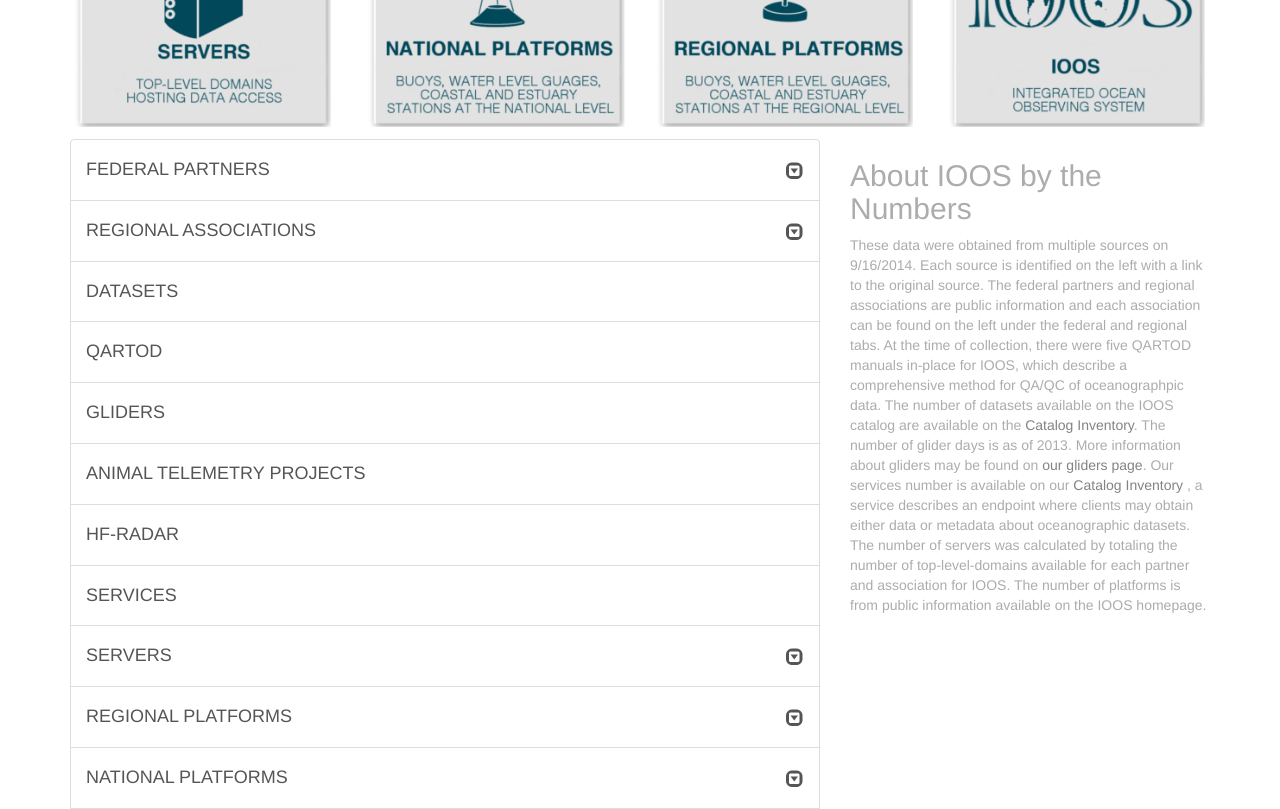
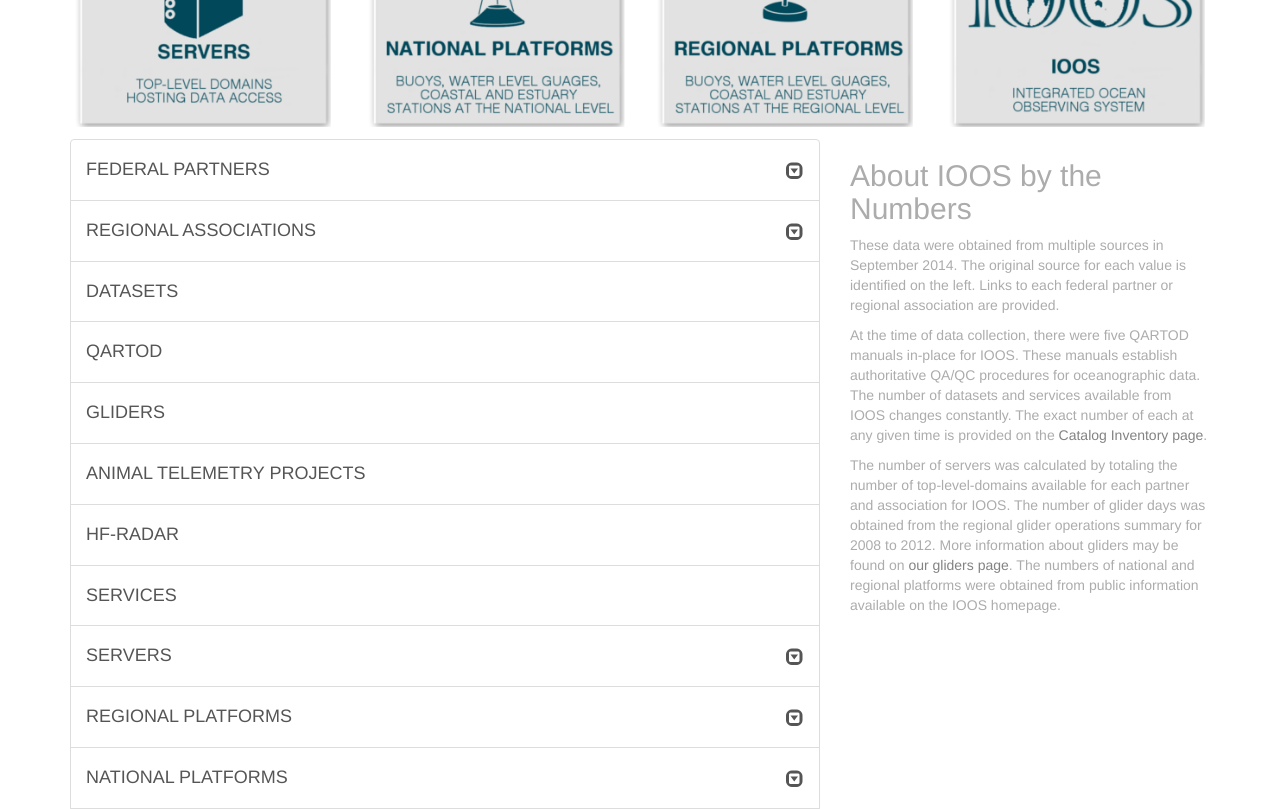
Before and after one commit to ioos/service-monitor, a Flask app: page /by_the_numbers in a window 1280 px wide. Shown: the part 1049-1858 px from the top of the page. Run offline with Flask 2, Linux system fonts and the light colour scheme; parts of the project's set-up code (start-up, migrations or seed data) failed here and were passed over; some libraries are stand-ins or nearby versions.

Commit message:
BTN updates

```diff
--- a/ioos_catalog/templates/by_the_numbers.html
+++ b/ioos_catalog/templates/by_the_numbers.html
@@ -380,26 +380,27 @@
     <div class="col-md-4 about-btn">
       <h2>About IOOS by the Numbers</h2>
       <p>
-        These data were obtained from multiple sources on 9/16/2014. Each
-        source is identified on the left with a link to the original source.
-        The federal partners and regional associations are public information
-        and each association can be found on the left under the federal and
-        regional tabs.  At the time of collection, there were five QARTOD
-        manuals in-place for IOOS, which describe a comprehensive method for
-        QA/QC of oceanographpic data.  The number of datasets available on the
-        IOOS catalog are available on the
-        <a target="_blank" href="{{url_for('inventory')}}">Catalog Inventory</a>.
-        The number of glider days is as of 2013. More information about gliders
-        may be found on
-        <a target="_blank" href="{{url_for('gliders')}}">our gliders page</a>.
-        Our services number is available on our
-        <a target="_blank" href="{{url_for('inventory')}}">Catalog Inventory</a>
-        , a service describes an endpoint where clients may obtain either data
-        or metadata about oceanographic datasets.
-        The number of servers was calculated by totaling the number of
-        top-level-domains available for each partner and association for IOOS.
-        The number of platforms is from public information available on the
-        IOOS homepage.
+        These data were obtained from multiple sources in September 2014.  The
+        original source for each value is identified on the left.  Links to each
+        federal partner or regional association are provided.
+      </p>
+
+      <p>
+        At the time of data collection, there were five QARTOD manuals in-place
+        for IOOS. These manuals establish authoritative QA/QC procedures for
+        oceanographic data. The number of datasets and services available from
+        IOOS changes constantly. The exact number of each at any given time is
+        provided on the <a href="{{url_for('inventory')}}">Catalog Inventory page</a>.
+     </p>
+
+     <p>
+       The number of servers was calculated by totaling the number of
+       top-level-domains available for each partner and association for IOOS. The
+       number of glider days was obtained from the regional glider operations
+       summary for 2008 to 2012. More information about gliders may be found on
+       <a href="{{url_for('gliders')}}">our gliders page</a>. The numbers of
+       national and regional platforms were obtained from public information
+       available on the IOOS homepage.
       </p>
     </div>
   </div>
```
